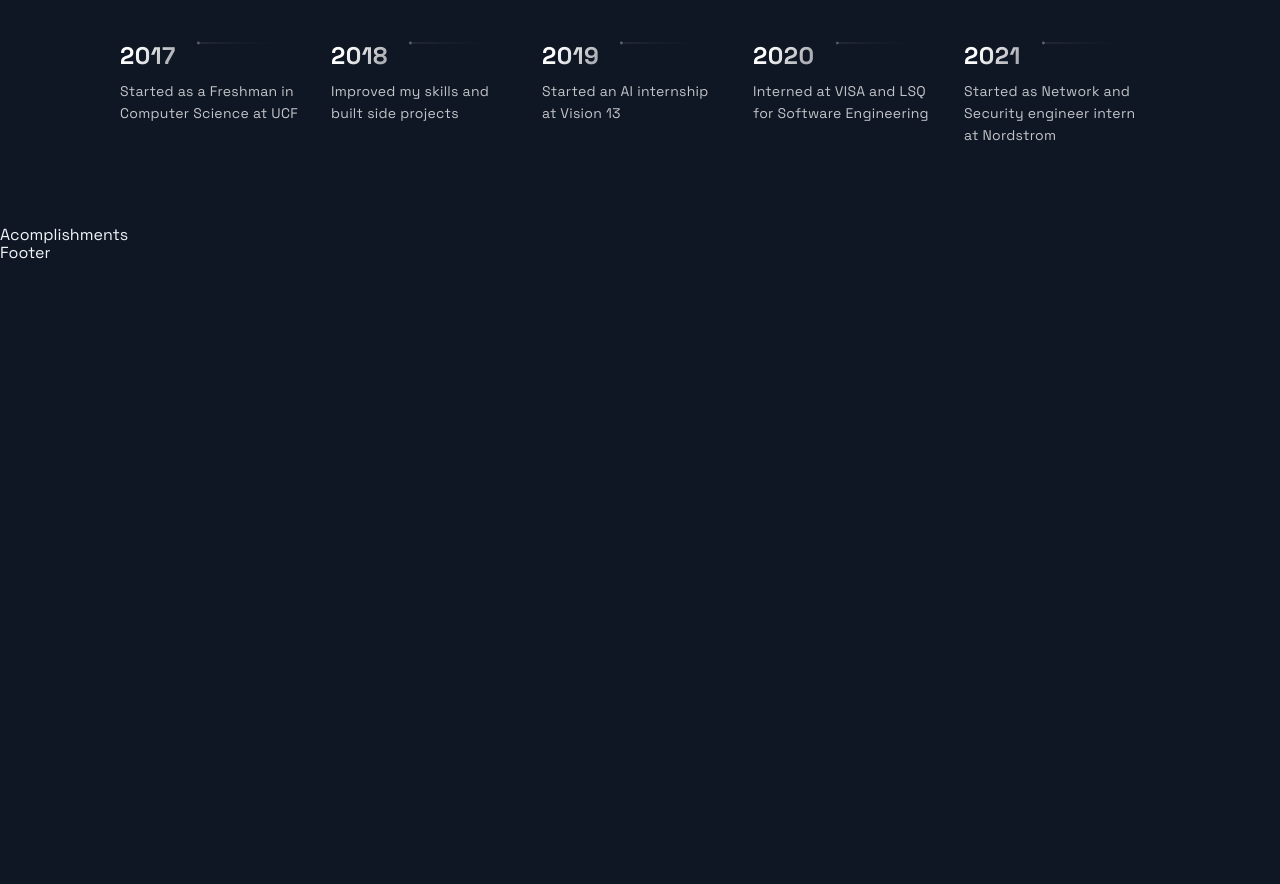
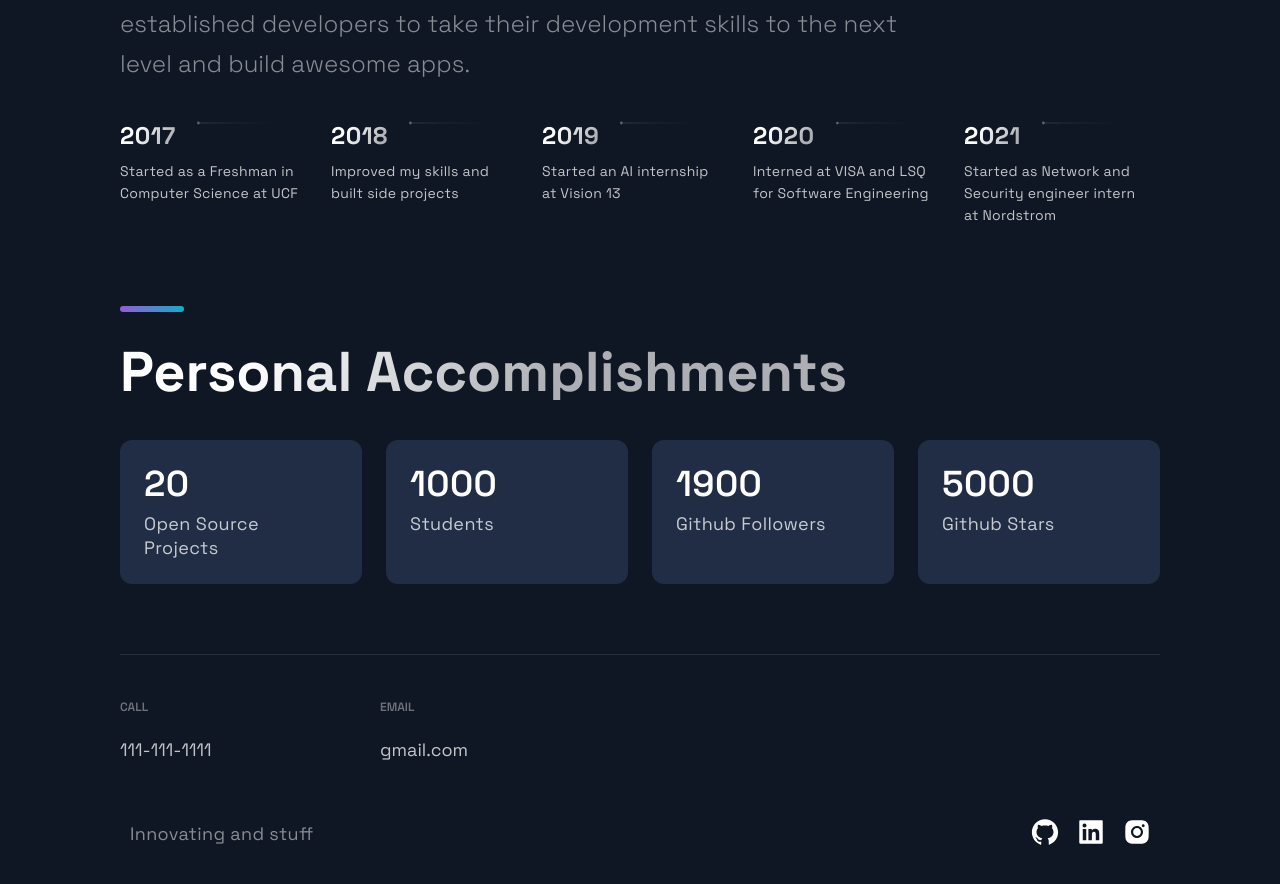
Before and after one commit to epiczain1234/Next.js-Portfolio-Code, a Next.js app: page / in a window 1280 px wide. Shown: the part 2767-3651 px from the top of the page. Before the commit the page ends 3030 px from the top, so only its background shows below. Built offline with nearby package versions, Linux system fonts and the light colour scheme.

Commit message:
Finished First round build

```diff
--- a/src/components/Acomplishments/Acomplishments.js
+++ b/src/components/Acomplishments/Acomplishments.js
@@ -11,9 +11,17 @@ const data = [
 ];
 
 const Acomplishments = () => (
-  <div>
-    Acomplishments
-  </div>
+<Section>
+  <SectionTitle>Personal Accomplishments</SectionTitle>
+  <Boxes>
+    {data.map((card,index) => (
+      <Box key={index}>
+        <BoxNum>{card.number}</BoxNum>
+        <BoxText>{card.text}</BoxText>
+      </Box>
+    ))}
+  </Boxes>
+</Section>
 );
 
 export default Acomplishments;
--- a/src/components/Footer/Footer.js
+++ b/src/components/Footer/Footer.js
@@ -6,9 +6,35 @@ import { CompanyContainer, FooterWrapper, LinkColumn, LinkItem, LinkList, LinkTi
 
 const Footer = () => {
   return (
-    <div>
-      Footer
-    </div>
+    <FooterWrapper>
+      <LinkList>
+        <LinkColumn>
+          <LinkTitle>Call</LinkTitle>
+          <LinkItem href="tel:111-111-1111">111-111-1111</LinkItem>
+        </LinkColumn>
+        <LinkColumn>
+          <LinkTitle>Email</LinkTitle>
+          <LinkItem href="tel:111-111-1111">gmail.com</LinkItem>
+        </LinkColumn>
+      </LinkList>
+      <SocialIconsContainer>
+        <CompanyContainer>
+          <Slogan>Innovating and stuff</Slogan>
+        </CompanyContainer>
+        <SocialContainer>
+        <SocialIcons href="http://github.com">
+        <AiFillGithub size="3rem"/>
+        </SocialIcons>
+      <SocialIcons href="http://linkedin.com">
+        <AiFillLinkedin size="3rem"/>
+      </SocialIcons>
+      <SocialIcons href="http://instagram.com">
+        <AiFillInstagram size="3rem"/>
+      </SocialIcons>
+      </SocialContainer>
+
+      </SocialIconsContainer>
+    </FooterWrapper>
   );
 };
 
--- a/src/components/TimeLine/TimeLine.js
+++ b/src/components/TimeLine/TimeLine.js
@@ -24,35 +24,37 @@ const carouselRef = useRef();
     }
   }
 
-  // const handleScroll = () => {
-  //   if (carouselRef.current) {
-  //     const index = Math.round((carouselRef.current.scrollLeft / (carouselRef.current.scrollWidth * 0.7)) * TimeLineData.length);
+  const handleScroll = () => {
+    if (carouselRef.current) {
+      const index = Math.round((carouselRef.current.scrollLeft / (carouselRef.current.scrollWidth * 0.7)) * TimeLineData.length);
 
-  //     setActiveItem(index);
-  //   }
-  // }
+      setActiveItem(index);
+    }
+  }
 
-  // // snap back to beginning of scroll when window is resized
-  // // avoids a bug where content is covered up if coming from smaller screen
-  // useEffect(() => {
-  //   const handleResize = () => {
-  //     scroll(carouselRef.current, 0);
-  //   }
+  // snap back to beginning of scroll when window is resized
+  // avoids a bug where content is covered up if coming from smaller screen
+  useEffect(() => {
+    const handleResize = () => {
+      scroll(carouselRef.current, 0);
+    }
 
-  //   window.addEventListener('resize', handleResize);
-  // }, []);
+    window.addEventListener('resize', handleResize);
+  }, []);
 
   return (
     <Section id="about">
       <SectionTitle>About Me</SectionTitle>
-      <SectionText>Hi I'm Zain, lets be friends (heart)</SectionText>
-      <CarouselContainer ref={carouselRef}>
+      <SectionText>
+        The purpose of JavaScript Mastery is to help aspiring and established developers to take their development skills to the next level and build awesome apps.
+      </SectionText>
+      <CarouselContainer ref={carouselRef} onScroll={handleScroll}>
         <>
           {TimeLineData.map((item, index) => (
-            <CarouselMobileScrollNode key={index} final={TOTAL_CAROUSEL_COUNT - 1}>
+            <CarouselMobileScrollNode key={index} final={index === TOTAL_CAROUSEL_COUNT - 1}>
               <CarouselItem
                 index={index}
-                id={'carousel_item-${index}'}
+                id={`carousel__item-${index}`}
                 active={activeItem}
                 onClick={(e) => handleClick(e, index)}
               >
@@ -96,18 +98,19 @@ const carouselRef = useRef();
         </>
       </CarouselContainer>
       <CarouselButtons>
-        {TimeLineData.map((item,index) => (
+        {TimeLineData.map((item, index) => (
           <CarouselButton
             key={index}
             index={index}
             active={activeItem}
-            onClick={(e) => handleClick(e,index)}
+            onClick={(e) => handleClick(e, index)}
             type="button"
           >
-            <CarouselButtonDot active={activeItem}/>
+            <CarouselButtonDot active={activeItem} />
           </CarouselButton>
         ))}
       </CarouselButtons>
+      <SectionDivider />
     </Section>
   );
 };
```
Lines whose indentation alone changed are shown as unchanged.
